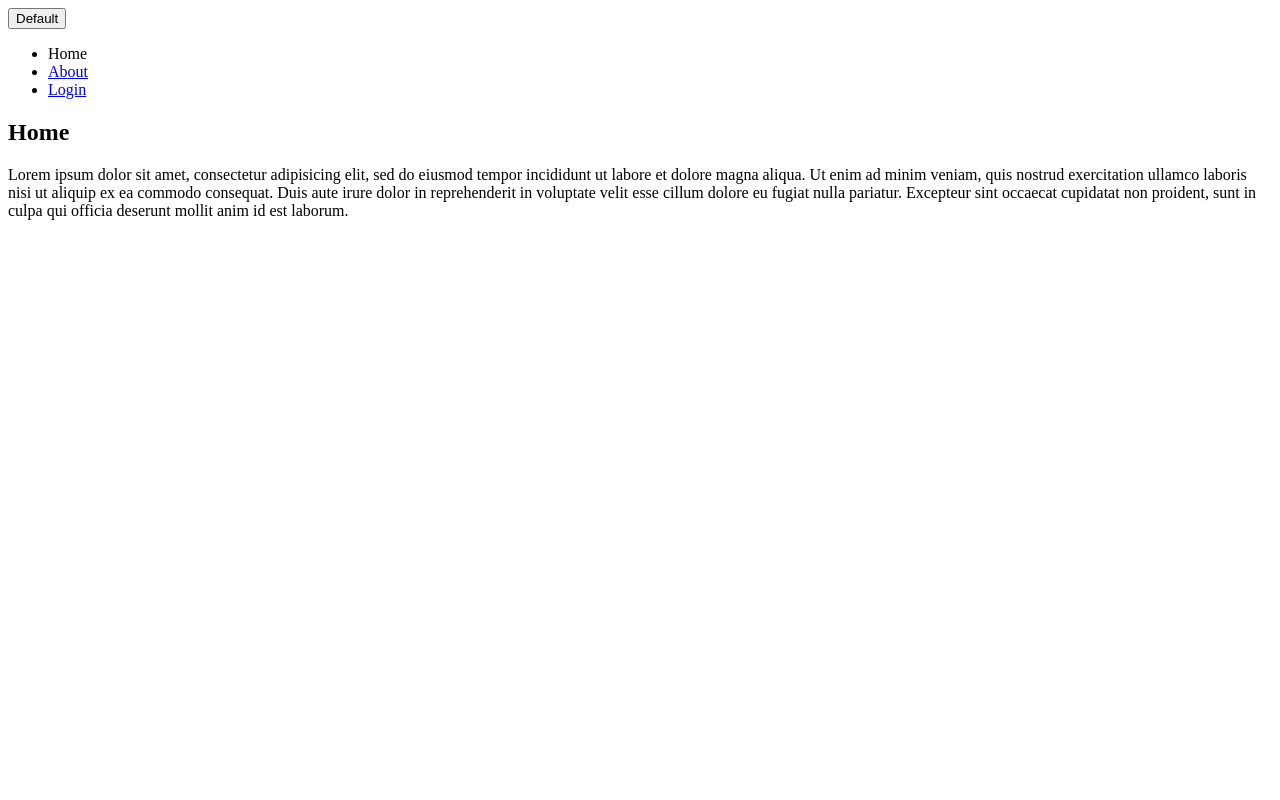
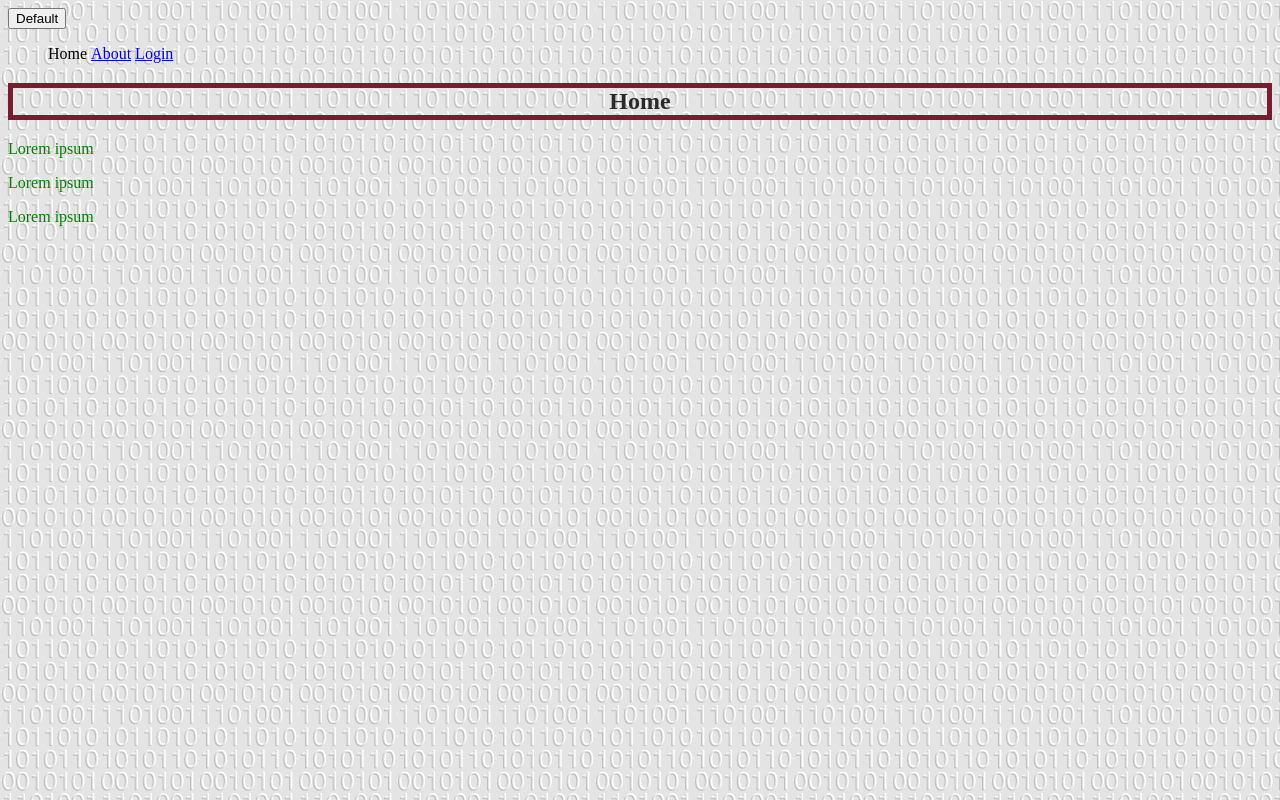
Before and after one commit to James1515/CSS, a plain HTML site: page CSS3 Folder/index.html in a window 1280 px wide. Drawn offline with Linux system fonts and the light colour scheme.

Commit message:
Changes made to style.css
Added CSS Cheat Sheet to the folder/repository.

```diff
--- a/CSS3 Folder/index.html
+++ b/CSS3 Folder/index.html
@@ -2,6 +2,7 @@
 <html>
 <head>
 	<title>My first website!</title>
+	<link rel="stylesheet" type="text/css" href="style.css">
 </head>
 <body>
 	<button class="btn btn-primary">Default</button>
@@ -16,12 +17,9 @@
 	</header>
 	<section>
 		<h2>Home</h2>
-		<p>Lorem ipsum dolor sit amet, consectetur adipisicing elit, sed do eiusmod
-		tempor incididunt ut labore et dolore magna aliqua. Ut enim ad minim veniam,
-		quis nostrud exercitation ullamco laboris nisi ut aliquip ex ea commodo
-		consequat. Duis aute irure dolor in reprehenderit in voluptate velit esse
-		cillum dolore eu fugiat nulla pariatur. Excepteur sint occaecat cupidatat non
-		proident, sunt in culpa qui officia deserunt mollit anim id est laborum.</p>
+		<p class = "webtext">Lorem ipsum</p>
+		<p class = "webtext">Lorem ipsum</p>
+		<p class = "webtext">Lorem ipsum</p>
 	</section>
 </body>
 </html>
```
Also changed, not shown: CSS3 Folder/style.css (+32 -3 lines), CSS3 Folder/CSS-Cheat-Sheet.txt (added).
